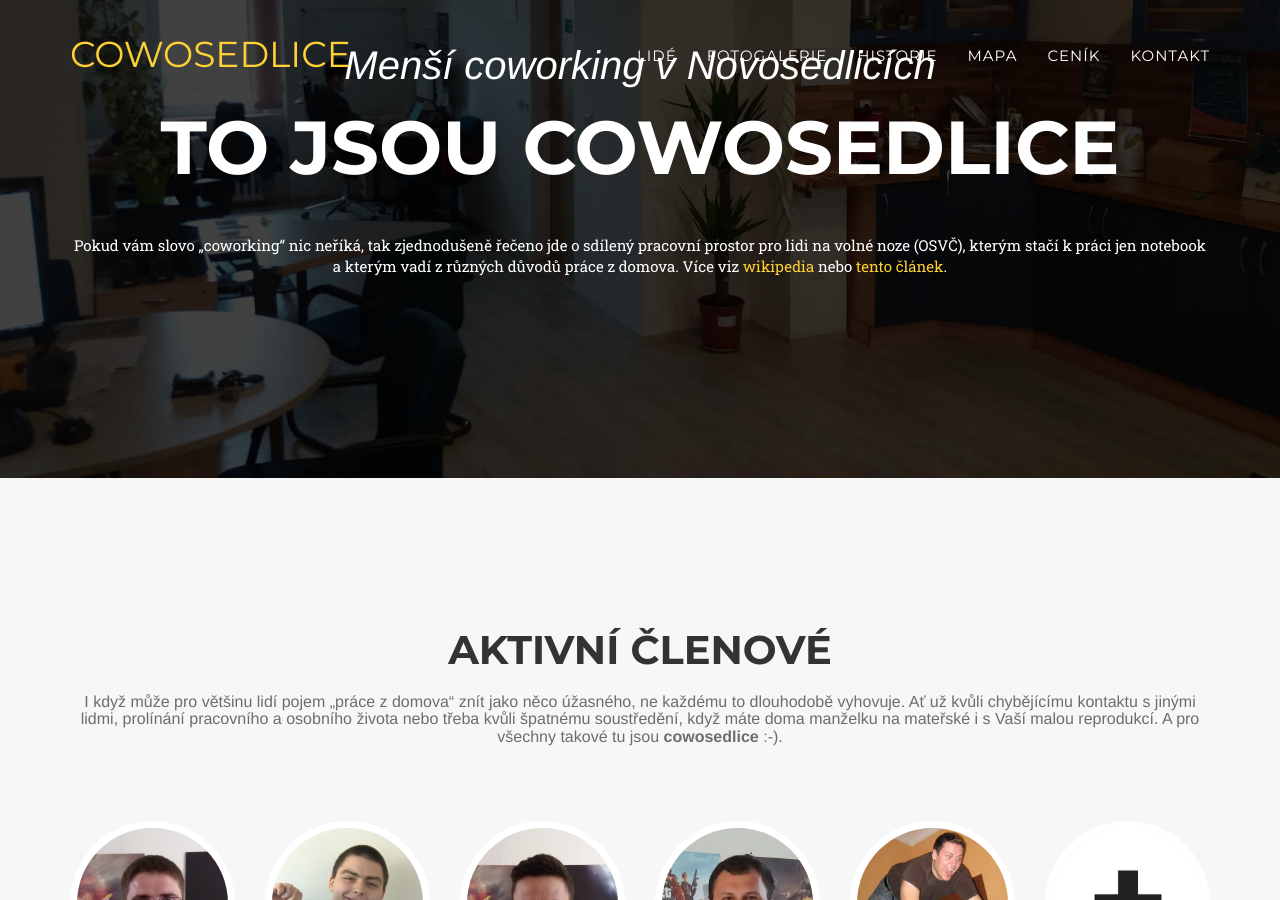
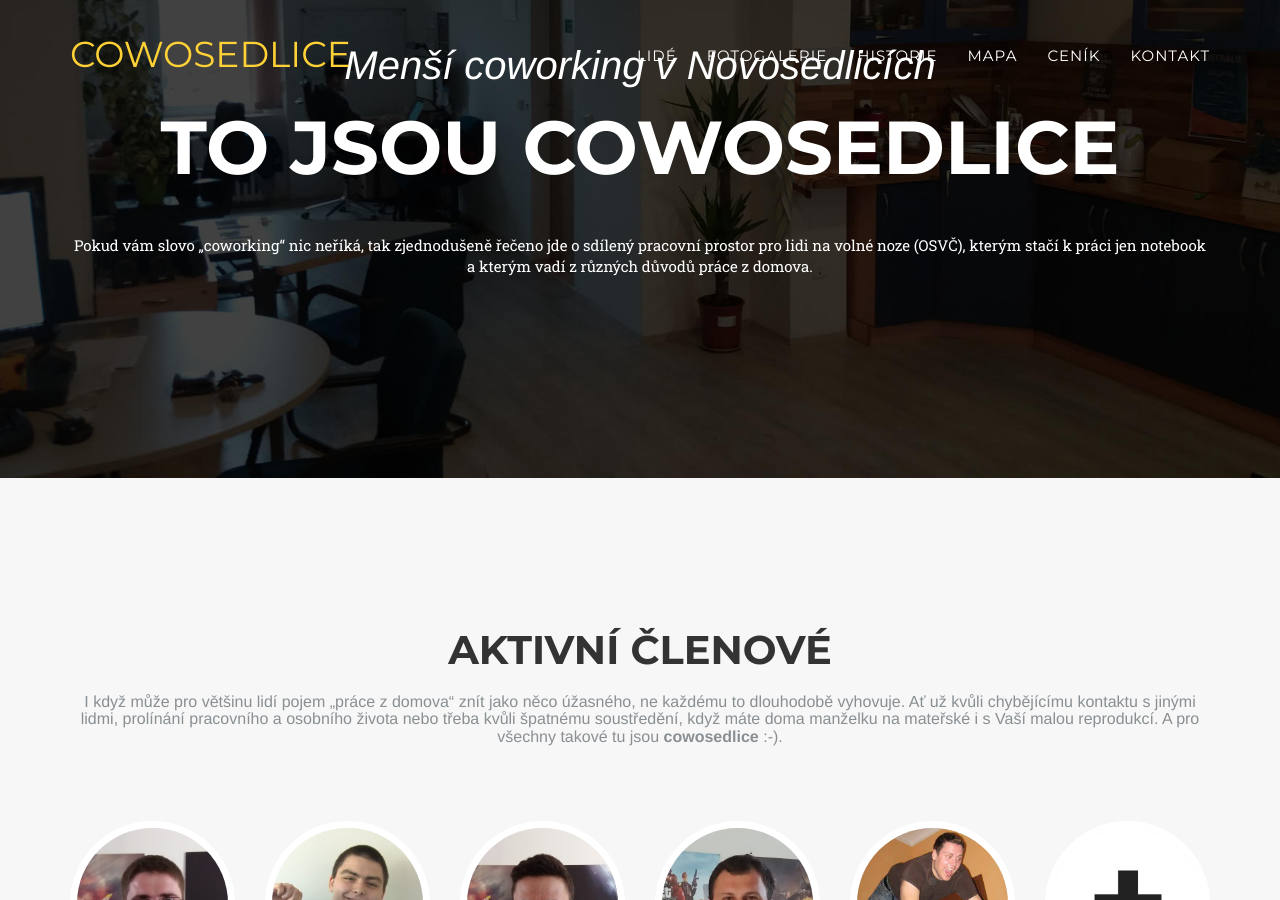
Before and after one commit to cowosedlice/cowosedlice.cz, a Jekyll site: the page built from index.html, in a window 1280 px wide and 900 px high, scrolled down 255 px. Built offline with Jekyll 4.4.1, drawn with Linux system fonts in a browser that asks for light colours; some web fonts are replaced; some of the changed text lies outside the part shown.

```diff
--- a/_config.yml
+++ b/_config.yml
@@ -120,7 +120,7 @@ people:
 
 - name: Volné místo
   pic: 999
-  position: Ještě máme 1-2 volná místa pro stálé členy
+  position: Ještě máme 1-2 volná místa pro stálé členy.
   social:
     - title: plus
       url: mailto:radek@cowosedlice.cz
--- a/_includes/header.html
+++ b/_includes/header.html
@@ -49,7 +49,7 @@
             <div class="intro-text">
                 <div class="intro-lead-in">Menší coworking v Novosedlicích</div>
                 <div class="intro-heading">to jsou COWOSEDLICE</div>
-                <div>Pokud vám slovo „coworking“ nic neříká, tak zjednodušeně řečeno jde o sdílený pracovní prostor pro lidi na volné noze (OSVČ), kterým stačí k práci jen notebook a kterým vadí z různých důvodů práce z domova. Více viz <a href="https://cs.wikipedia.org/w/index.php?title=Coworking&oldid=12411393">wikipedia</a> nebo <a href="http://navolnenoze.cz/blog/coworking/">tento článek</a>.</div>
+                <div>Pokud vám slovo „coworking“ nic neříká, tak zjednodušeně řečeno jde o sdílený pracovní prostor pro lidi na volné noze (OSVČ), kterým stačí k práci jen notebook a kterým vadí z různých důvodů práce z domova.</div>
             </div>
         </div>
     </header>
```
Also changed, not shown: _includes/css/bootstrap.min.css.
